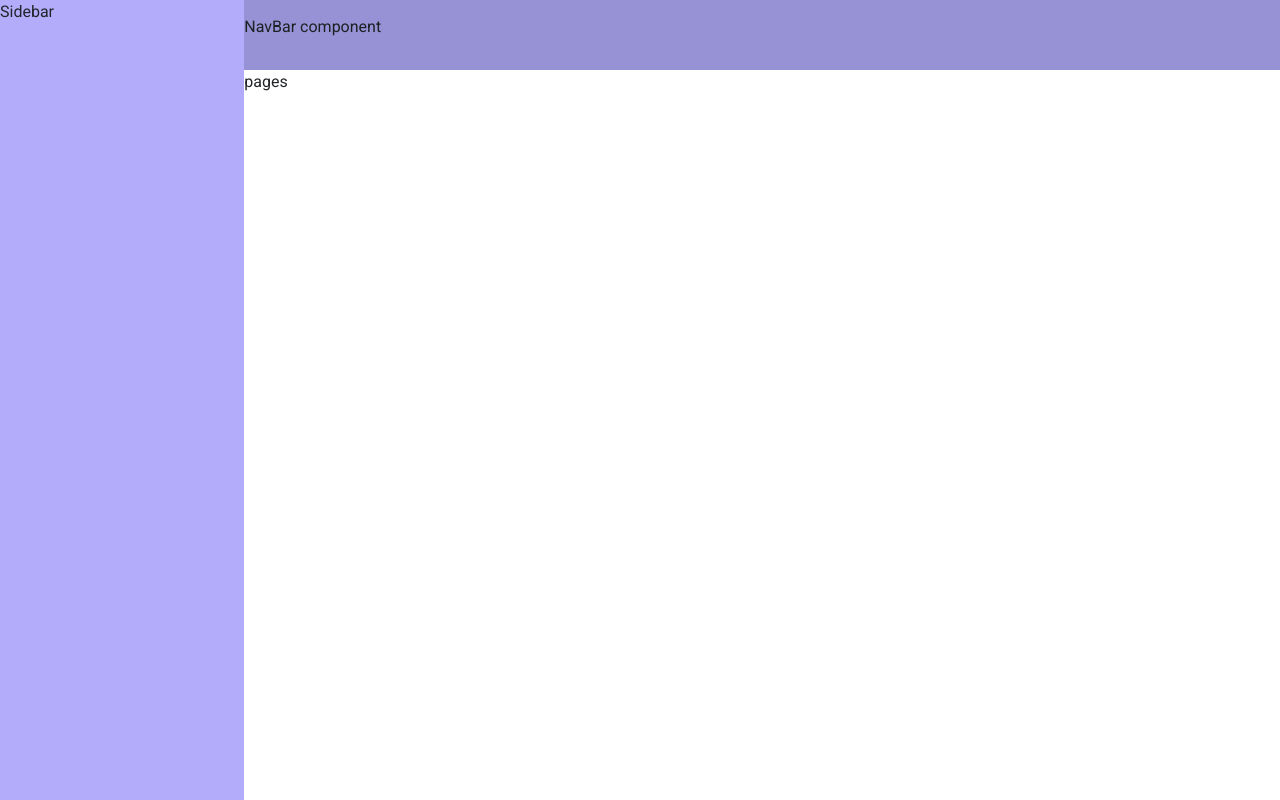
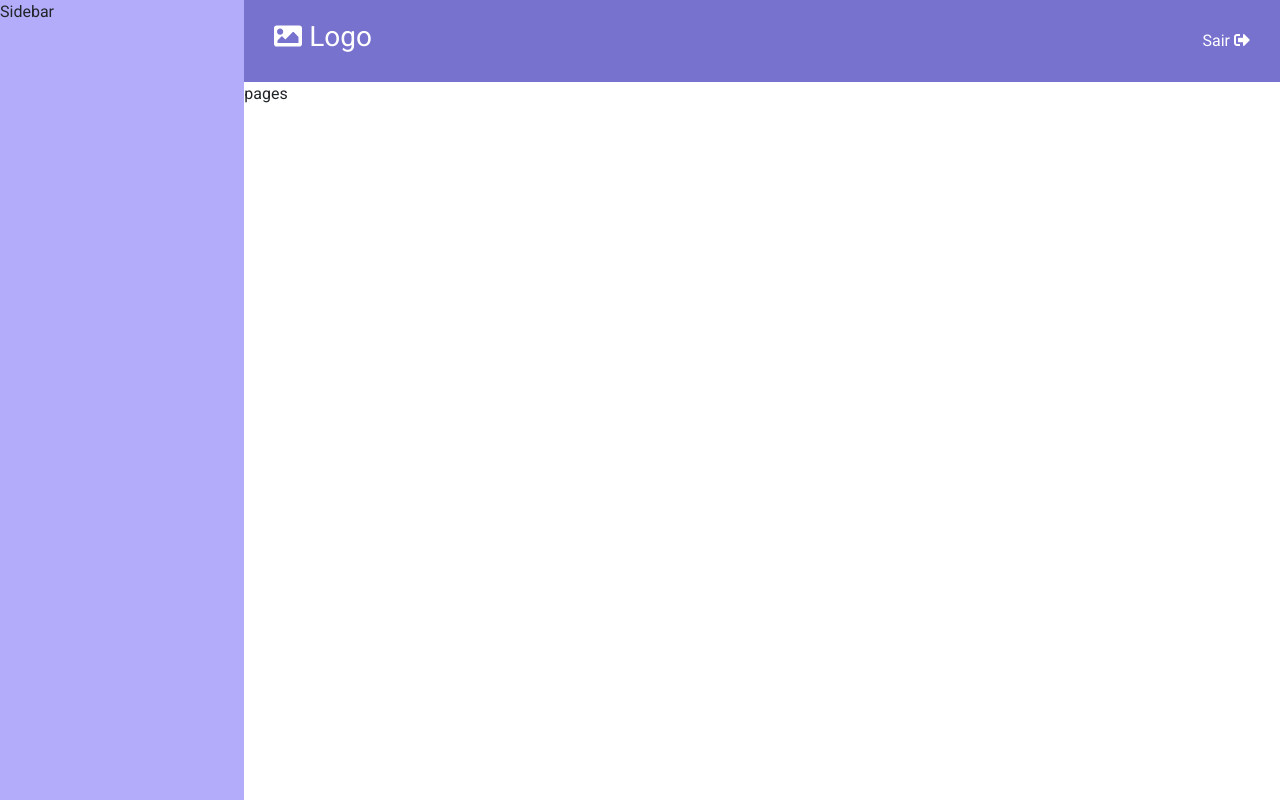
Before and after one commit to oliveiradiney/Dashboard-frontend, a Vue app: page / in a window 1280 px wide. Both pictures are taken after typing "name@example.com", "Sample123" into the empty fields and a click on the button "Entrar". Built offline with nearby package versions, Linux system fonts and the light colour scheme.

Commit message:
Finalizando o componente NavBar

```diff
--- a/package.json
+++ b/package.json
@@ -8,6 +8,7 @@
     "lint": "vue-cli-service lint"
   },
   "dependencies": {
+    "@fortawesome/fontawesome-free": "^5.15.4",
     "bootstrap": "^5.1.3",
     "core-js": "^3.6.5",
     "vue": "^2.6.11",
--- a/public/index.html
+++ b/public/index.html
@@ -11,6 +11,7 @@
       *{
         margin: 0;
         padding: 0;
+
       }
 
       html, body{
--- a/src/assets/scss/_colors.scss
+++ b/src/assets/scss/_colors.scss
@@ -1,3 +1,4 @@
 $purple: #B2ACFA;
+$purple-dark: #7872CF;
 $white: #fff;
 $gray: #EBEBEB;
--- a/src/main.js
+++ b/src/main.js
@@ -2,6 +2,9 @@ import Vue from 'vue'
 import App from './App.vue'
 import VueRouter from 'vue-router'
 import 'bootstrap/dist/css/bootstrap.min.css'
+import '@fortawesome/fontawesome-free/css/all.css'
+import '@fortawesome/fontawesome-free/js/all.js'
+
 
 import LoginComponent from './pages/Login/LoginComponent'
 import HomeComponent from './pages/Home/HomeComponent'
@@ -19,6 +22,7 @@ const router = new VueRouter({
   routes
 })
 
+/* eslint-disable no-new */
 new Vue({
   router,
   render: h => h(App),
--- a/src/pages/Dashboard/components/NavBarComponent.vue
+++ b/src/pages/Dashboard/components/NavBarComponent.vue
@@ -1,15 +1,35 @@
 <template>
-    <div>
-        <p>NavBar component</p>
+    <div class="navbar">
+        <h3 class="logo"><i class="fa fa-image"></i> Logo</h3>
+        <a href="#" @click.prevent="logout" class="logout">Sair <i class="fa fa-sign-out-alt"></i></a>
     </div>
 </template>
 
 <script>
 export default {
     name: 'NavBarComponent',
+    methods: {
+        logout(){
+            this.$router.push({name: 'login'})
+        }
+    }
 }
 </script>
 
 <style lang="scss">
+.navbar{
+
+    .logo{
+        color: #fff;
+    }
+
+    .logout{
+        color: #fff;
+    }
+    .logout{
+        color: #fff;
+        text-decoration: none;
+    }
+}
 
 </style>
--- a/src/pages/Dashboard/style.scss
+++ b/src/pages/Dashboard/style.scss
@@ -16,9 +16,8 @@
 
         .navbar{
             width: 100%;
-            height: 70px;
-            background-color: $purple;
-            filter: brightness(85%);
+            padding: 10px 15px;
+            background-color: $purple-dark;
         }
         .pages{
             width: 100%;
```
Also changed, not shown: 1 other file (tests, documents, lock files or other folders).
